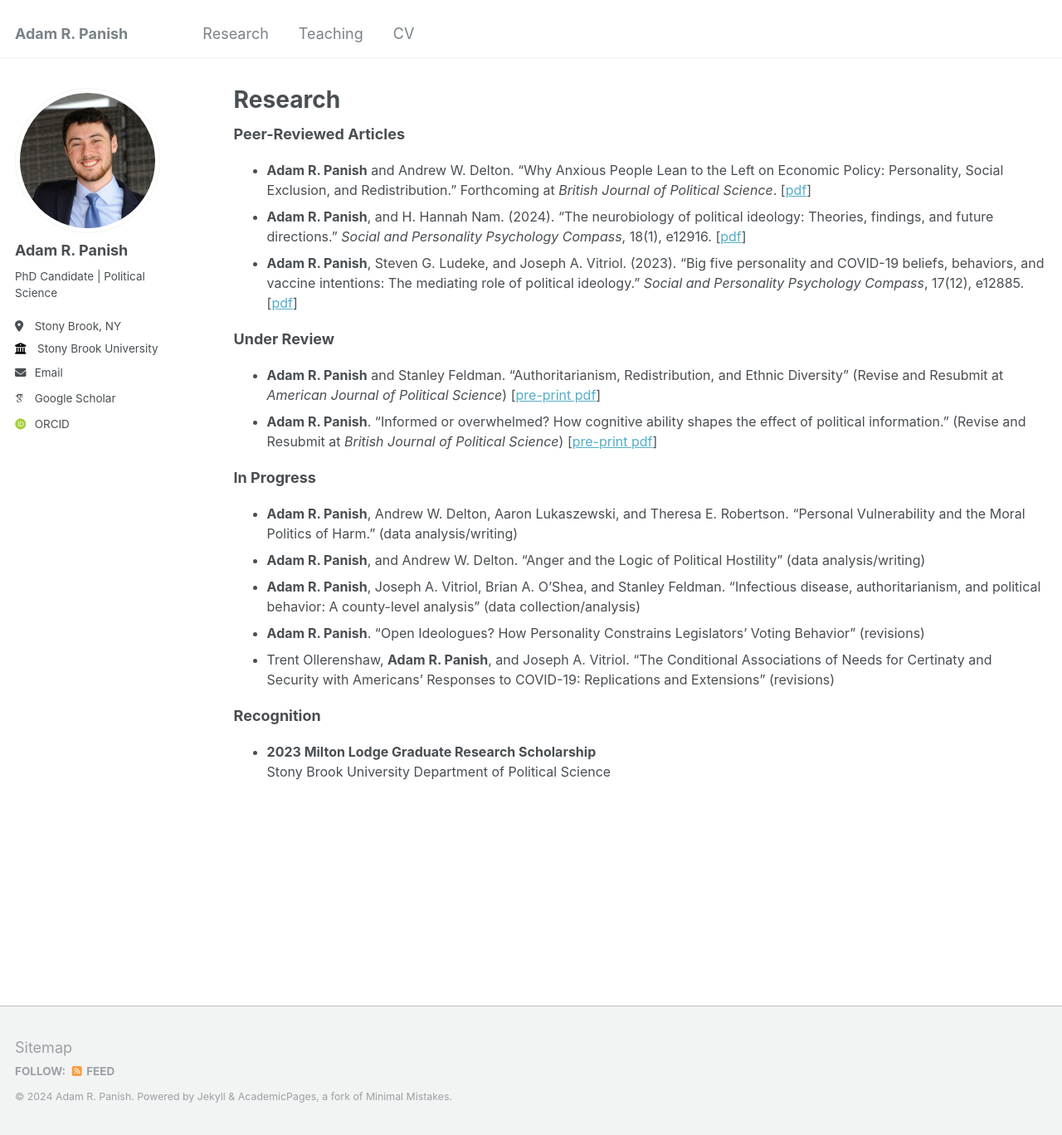
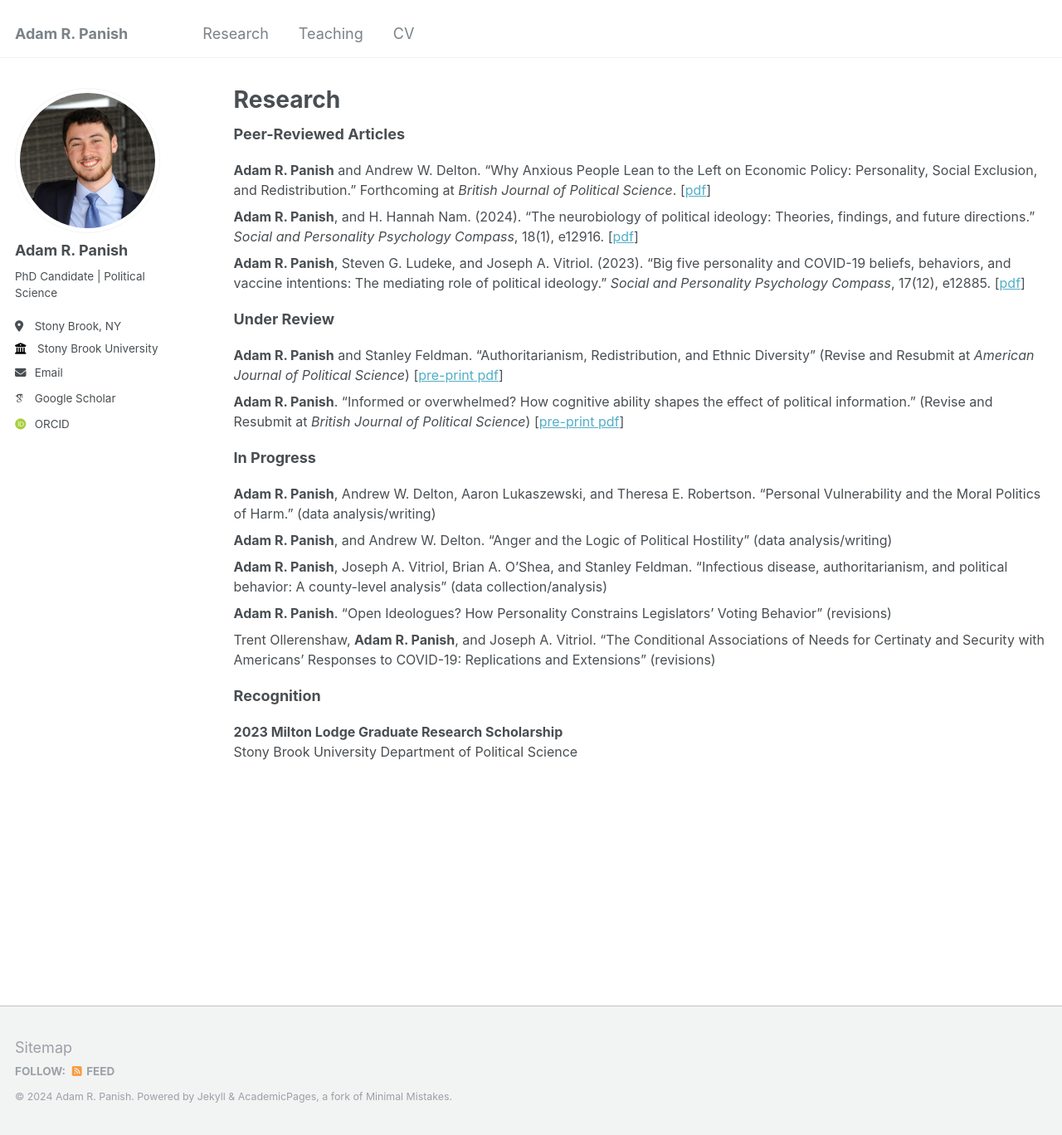
Before and after one commit to adampanish/adampanish.github.io, a Jekyll site: the page built from _pages/research.html, in a window 1280 px wide and 1368 px high. Shown: the whole window at 83% size. Built offline with Jekyll 4.4.1, drawn with Linux system fonts in a browser that asks for light colours; some web fonts are replaced.

Commit message:
Update research.html

```diff
--- a/_pages/research.html
+++ b/_pages/research.html
@@ -4,6 +4,15 @@ title: "Research"
 permalink: /research/
 author_profile: true
 ---
+
+<head>
+<style>
+ul {
+  list-style-type: none;
+  padding: 0;
+}
+</head>
+</style>
 
 <b>Peer-Reviewed Articles</b>
 <ul><font size=3>
```
